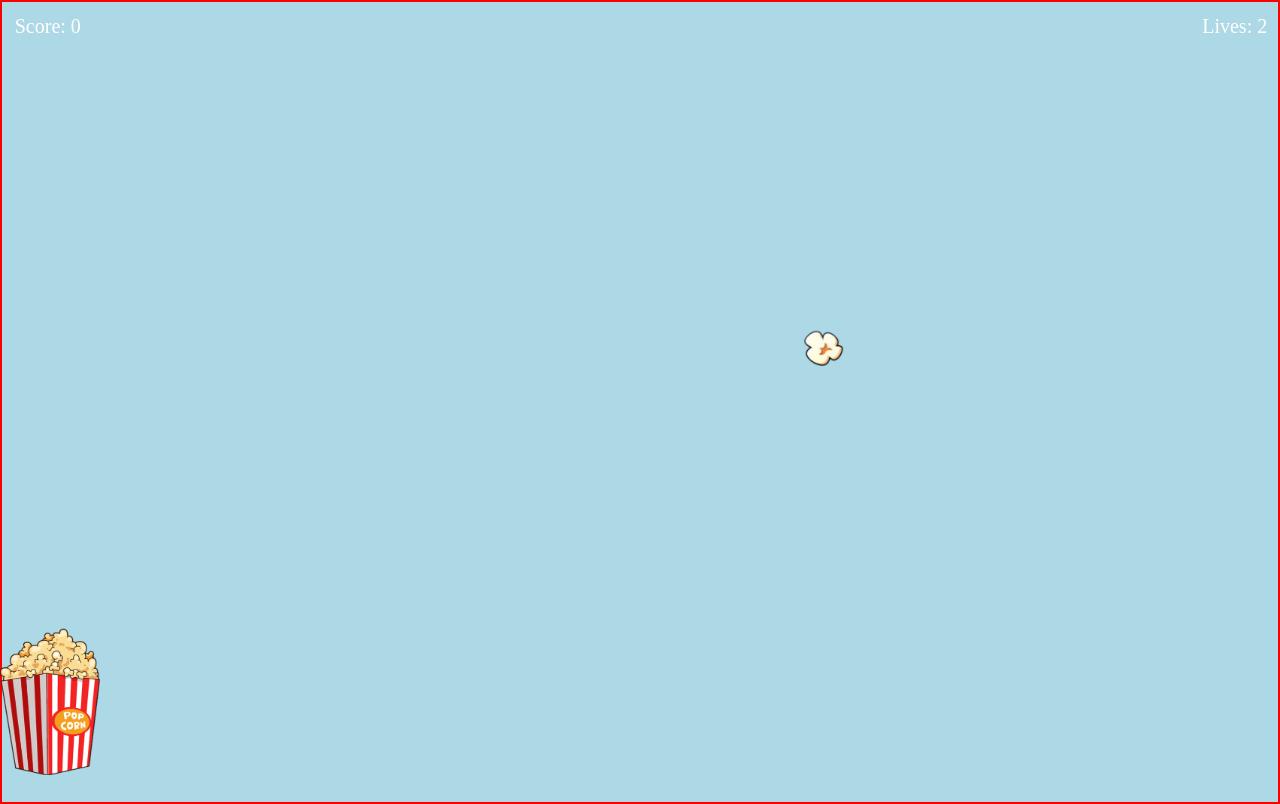
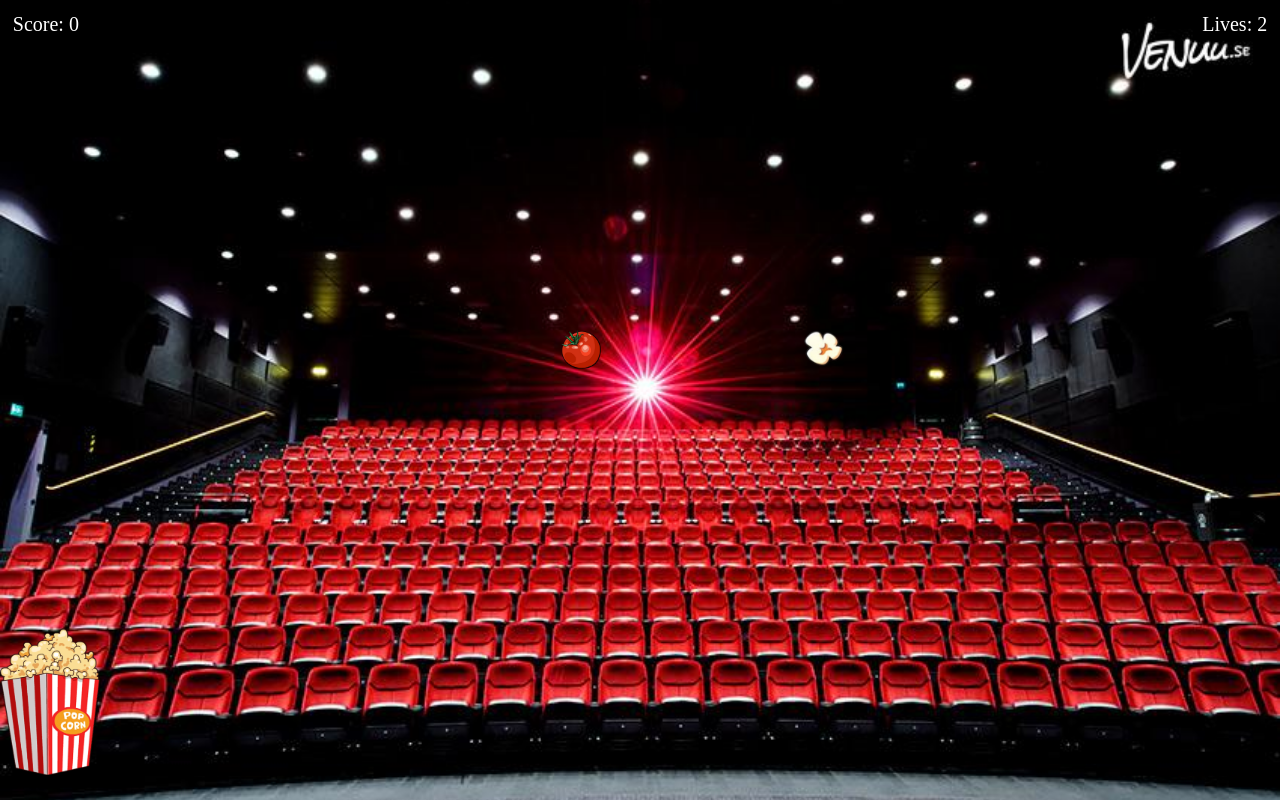
Before and after one commit to jaxhusen/CatchTheEggJS, a website: page index.html in a window 1280 px wide. Both pictures are taken after a click on the button "START GAME". Drawn offline with Linux system fonts and the light colour scheme.

Commit message:
enemy intervall done

```diff
--- a/game.js
+++ b/game.js
@@ -1,6 +1,7 @@
 var game = document.querySelector(".game");
 var basket = document.querySelector(".basket");
 var fruits = document.querySelector(".fruits");
+var enemies = document.querySelector(".enemies");
 
 var startGameButton = document.querySelector(".startGame");
 var basketLeft = parseInt(window.getComputedStyle(basket).getPropertyValue("left"));
@@ -30,24 +31,47 @@ fruits.style.backgroundSize = "100%";
 fruits.style.backgroundRepeat = "no-repeat"; */
 /* fruits.style.display = "none"; */
 
-
+//variables for generateFruits()
 var easyIntervalSpeed = 12;
-var mediumIntervalSpeed = easyIntervalSpeed /2;
-var hardIntervalSpeed = easyIntervalSpeed /3;
+var mediumIntervalSpeed = easyIntervalSpeed / 2;
+var hardIntervalSpeed = easyIntervalSpeed / 4;
 var setIntervalSpeed = easyIntervalSpeed;              //how fast the egg will fall
 
 var easyTimeoutSpeed = 2000;
-var mediumTimeoutSpeed = easyTimeoutSpeed /2;
-var hardTimeoutSpeed = easyTimeoutSpeed /3;
+var mediumTimeoutSpeed = easyTimeoutSpeed / 2;
+var hardTimeoutSpeed = easyTimeoutSpeed / 4;
 var setTimeoutSpeed = easyTimeoutSpeed;             //how often the function will run (render a new egg)
+
+var fruitDivs = [];
+var loopCount = 0;
+const restartLoopCount = 0;
+
+var fruitInterval;
+var fruitTimeout;
+
+
+
+
+//variables for generateEnemies
+const livesAfterCollideWithEnemy = 0;
+var enemyDivs = [];
+var enemyLoopCount = 0;
+
+var setEasyEnemyIntervalSpeed = 12;
+var setEasyEnemyTimeoutSpeed = 2000;
+var enemyInterval;
+var enemyTimeout;
+
+
+
 
 
 var gameWidth = window.innerWidth;
 var gameHeight = window.innerHeight;
 
 const scoreToWin = 20;
-const scoreToMedium = 10;
-const scoreToHard = 15;
+const scoreToMedium = 5;
+const scoreToHard = 10;
 var score = 0;
 var lives = 3;
 const restartScore = score;
@@ -56,9 +80,7 @@ var scoreText = document.getElementById("scoreText");
 var livesText = document.getElementById("livesText");
 
 
-var fruitDivs = [];
-var loopCount = 0;
-const restartLoopCount = 0;
+
 var gameStarted = false;
 var basketStartPos = gameWidth / 2 - basketWidth / 2;
 
@@ -97,6 +119,9 @@ function moveBasketLeft() {
     }
 }
 
+scoreText.innerHTML = 'Score: ' + `${score}`;
+livesText.innerHTML = 'Lives: ' + `${lives}`;
+
 function moveBasketRight() {
     if (!gameStarted) {
         return; // Disable key moves until game has started
@@ -129,6 +154,7 @@ function startGame() {
     fruitDivs.splice(0, fruitDivs.length);
 
     generateFruits();
+    generateEnemies();
 }
 
 
@@ -140,6 +166,58 @@ function controlKeys(e) {
     if (e.key == "ArrowRight") {
         moveBasketRight();
     }
+}
+
+function generateEnemies() {
+    startGameButton.style.display = "none";
+
+    var enemyBottom = gameHeight - eggHeight;
+    var enemyLeft = Math.floor(Math.random() * (gameWidth - eggWidth * 2)) + eggWidth; // set the left position with a restriction of 40 pixels on both edges
+    var enemyDiv = document.createElement('div');
+    enemyDiv.setAttribute("class", "enemy");
+    enemies.appendChild(enemyDiv);
+    enemyDivs.push(enemyDiv);
+
+    var indexEnemy = enemyDivs.indexOf(enemyDiv);
+    enemyLoopCount += 1;
+    console.log('enemies', enemyLoopCount)
+
+    function enemyfallDown() {
+        if (enemyBottom < basketBottom + basketHeight && enemyBottom > basketBottom && enemyLeft > basketLeft - eggWidth && enemyLeft < basketLeft + basketWidth) {
+            if (enemyDiv.parentNode === enemies) {
+                enemies.removeChild(enemyDiv);
+            }
+            enemyDivs.splice(indexEnemy, 1);
+
+            clearInterval(enemyInterval);
+            clearTimeout(enemyTimeout);
+            clearInterval(fruitInterval);
+            clearInterval(fruitTimeout);
+
+            score = livesAfterCollideWithEnemy;
+            scoreText.innerHTML = 'Score: ' + `${score}`;
+
+            console.log("YOU WINNNN")
+            gameStarted = false;
+            startGameButton.style.display = "flex";
+
+            basket.classList.add('catch-enemy-animation');
+            setTimeout(() => {
+                basket.classList.remove('catch-enemy-animation');
+            }, 500);
+        }
+        if (enemyBottom < basketBottom && lives > 0 && enemyDiv.parentNode === enemies) {
+            enemies.removeChild(enemyDiv);
+            enemyDivs.splice(indexEnemy, 1);
+
+        }
+
+        enemyBottom -= 5;
+        enemyDiv.style.bottom = enemyBottom + 'px';
+        enemyDiv.style.left = enemyLeft + 'px';
+    }
+    enemyInterval = setInterval(enemyfallDown, setEasyEnemyIntervalSpeed);
+    enemyTimeout = setTimeout(generateEnemies, setEasyEnemyTimeoutSpeed);
 }
 
 
@@ -156,11 +234,10 @@ function generateFruits() {
 
     var index = fruitDivs.indexOf(fruitDiv);
     loopCount += 1;
-    console.log(loopCount)
+    console.log('fruits:', loopCount)
 
 
-
-    function fallDown() {
+    function fruitfallDown() {
         if (fruitBottom < basketBottom + basketHeight && fruitBottom > basketBottom && fruitLeft > basketLeft - eggWidth && fruitLeft < basketLeft + basketWidth) {
             if (fruitDiv.parentNode === fruits) {
                 fruits.removeChild(fruitDiv);
@@ -171,7 +248,6 @@ function generateFruits() {
 
             score += 1;
             scoreText.innerHTML = 'Score: ' + `${score}`;
-
 
             basket.classList.add('catch-animation');
             setTimeout(() => {
@@ -191,7 +267,6 @@ function generateFruits() {
             if (score >= scoreToWin) {
                 clearInterval(fruitInterval);
                 clearInterval(fruitTimeout);
-
 
                 console.log("YOU WINNNN")
                 gameStarted = false;
@@ -234,11 +309,9 @@ function generateFruits() {
         fruitDiv.style.left = fruitLeft + 'px';
     }
 
-    var fruitInterval = setInterval(fallDown, setIntervalSpeed);
-    var fruitTimeout = setTimeout(generateFruits, setTimeoutSpeed);
+    fruitInterval = setInterval(fruitfallDown, setIntervalSpeed);
+    fruitTimeout = setTimeout(generateFruits, setTimeoutSpeed);
 }
-
-
 
 
 document.addEventListener('keydown', controlKeys);
--- a/index.html
+++ b/index.html
@@ -12,9 +12,10 @@
 <body>
     <div class="game">
         <div class="fruits"></div>
+        <div class="enemies"></div>
         <div class="containerLivesScore">
-            <div id="scoreText">Score: 0</div>
-            <div id="livesText">Lives: 3</div>
+            <div id="scoreText"></div>
+            <div id="livesText"></div>
         </div>
         <input type="button" class="startGame" value="START GAME" onclick="startGame()">
         <div class="danger-line"></div>
--- a/style.css
+++ b/style.css
@@ -14,8 +14,12 @@ body {
 .game {
     width: 100%;
     height: 100vh;
-    background-color: lightblue;
-    border: 2px solid red;
+    /* background-color: lightblue; */
+    background-image: url(bio.jpg);
+    background-position: center;
+    background-repeat: no-repeat;
+    background-size: cover;
+
 }
 
 .containerLivesScore{
@@ -50,13 +54,24 @@ body {
     bottom: 0;
 }
 
+.enemy{
+    width: 40px;
+    height: 40px;
+     /*     border: 1px solid green;  */
+    position: absolute;
+    margin-top: -100px;
+    background-image: url(tomat.png);
+    background-position: top center;
+    background-repeat: no-repeat;
+    background-size: 100%;
+}
+
 .basket {
     width: 80px;
     height: 50px;
     /* background-color: blue; */
     position: absolute;
     bottom: 25px;
-
     /*     border: 1px solid green; */
 }
 
@@ -75,7 +90,7 @@ body {
 
 .startGame{
     padding: 2%;
-    background-color: rgba(0, 0, 0, 0.582);
+    background-color: rgba(0, 0, 0, 0.788);
     color: white;
     text-align: center;
     font-size: 20px;
@@ -102,3 +117,22 @@ body {
       transform: scale(1);
     }
   }
+
+  .catch-enemy-animation {
+    display: inline-block;
+    animation: catch-enemy 2.5s infinite;
+  }
+
+  @keyframes catch-enemy {
+    0% { transform: translate(1px, 1px) rotate(0deg); }
+    10% { transform: translate(-1px, -2px) rotate(-1deg); }
+    20% { transform: translate(-3px, 0px) rotate(1deg); }
+    30% { transform: translate(3px, 2px) rotate(0deg); }
+    40% { transform: translate(1px, -1px) rotate(1deg); }
+    50% { transform: translate(-1px, 2px) rotate(-1deg); }
+    60% { transform: translate(-3px, 1px) rotate(0deg); }
+    70% { transform: translate(3px, 1px) rotate(-1deg); }
+    80% { transform: translate(-1px, -1px) rotate(1deg); }
+    90% { transform: translate(1px, 2px) rotate(0deg); }
+    100% { transform: translate(1px, -2px) rotate(-1deg); }
+  }
```
Also changed, not shown: bio.jpg (added), tomat.png (added).
